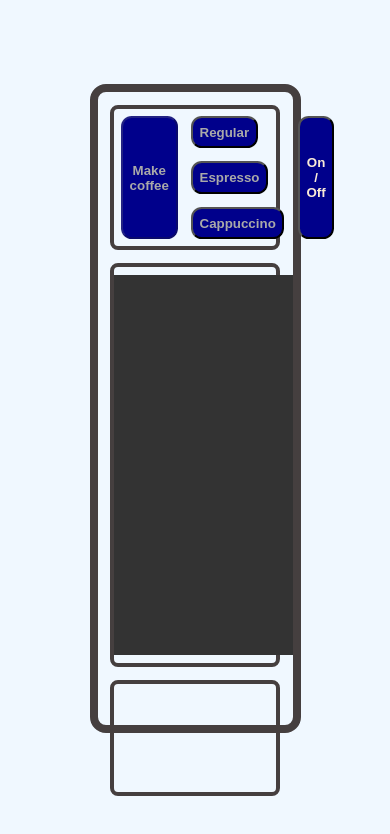
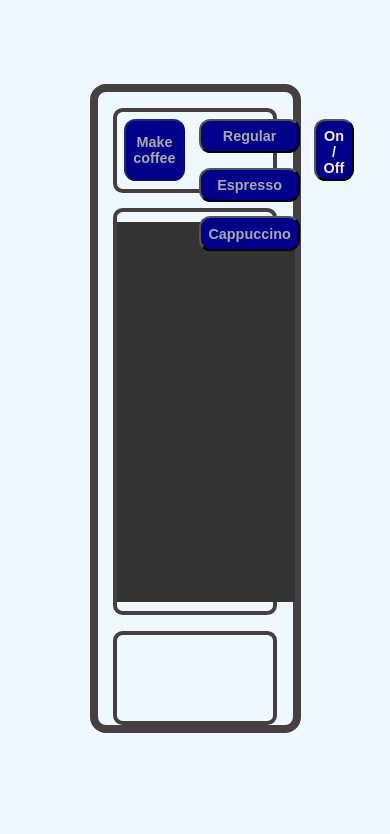
Before and after one commit to wildapt01/coffee-machine-js, a website with bundled scripts: page index.html in a window 390 px wide. Built offline with nearby package versions, Linux system fonts and the light colour scheme.

Commit message:
Add media queries

```diff
--- a/styles/index.css
+++ b/styles/index.css
@@ -23,10 +23,12 @@ body {
   border-radius: 0.5em;
   margin: 0.8em;
   height: fit-content;
+  font-size: 1.2em;
 }
 .controls {
   display: flex;
   justify-content: space-between;
+  max-height: 4em;
 }
 .controls button {
   background-color: darkblue;
@@ -34,11 +36,9 @@ body {
   margin: 0.5em;
   padding: 0.5em;
   font-weight: 600;
+  font-size: inherit;
+  width: 7em;
 }
-/* .coffee-buttons > button,
-#makeCoffee {
-  color: darkgrey;
-} */
 .active {
   color: antiquewhite;
 }
@@ -46,8 +46,8 @@ body {
   color: darkgray;
 }
 .selected {
-  outline: 0.2rem solid darkred;
-  outline-offset: 0.1rem;
+  outline: 0.4rem solid darkred;
+  outline-offset: 0.15rem;
 }
 .screen-view {
   height: 45vh;
@@ -69,12 +69,14 @@ body {
   color: chartreuse;
 }
 .output {
-  height: 3.5em;
+  height: 2em;
   color: #333;
   font-size: 1.5em;
   font-weight: 600;
   text-align: center;
-  padding-top: 1em;
+  padding: 0.5em 0;
+  margin-top: auto;
+  margin-bottom: auto;
 }
 .left-side {
   width: 65%;
@@ -82,3 +84,24 @@ body {
 .right-side {
   width: 30%;
 }
+
+/* Media queries
+ =========================== */
+/* 27" monitor */
+@media screen and (width>=2200px) {
+  body {
+    font-size: 24px;
+  }
+}
+/* 15" laptop */
+@media screen and (1590px<width<2200px) {
+  body {
+    font-size: 18px;
+  }
+}
+@media screen and (width<1590px) {
+  .controls button {
+    /* width: 6.5em; */
+    font-size: 0.75em;
+  }
+}
```
